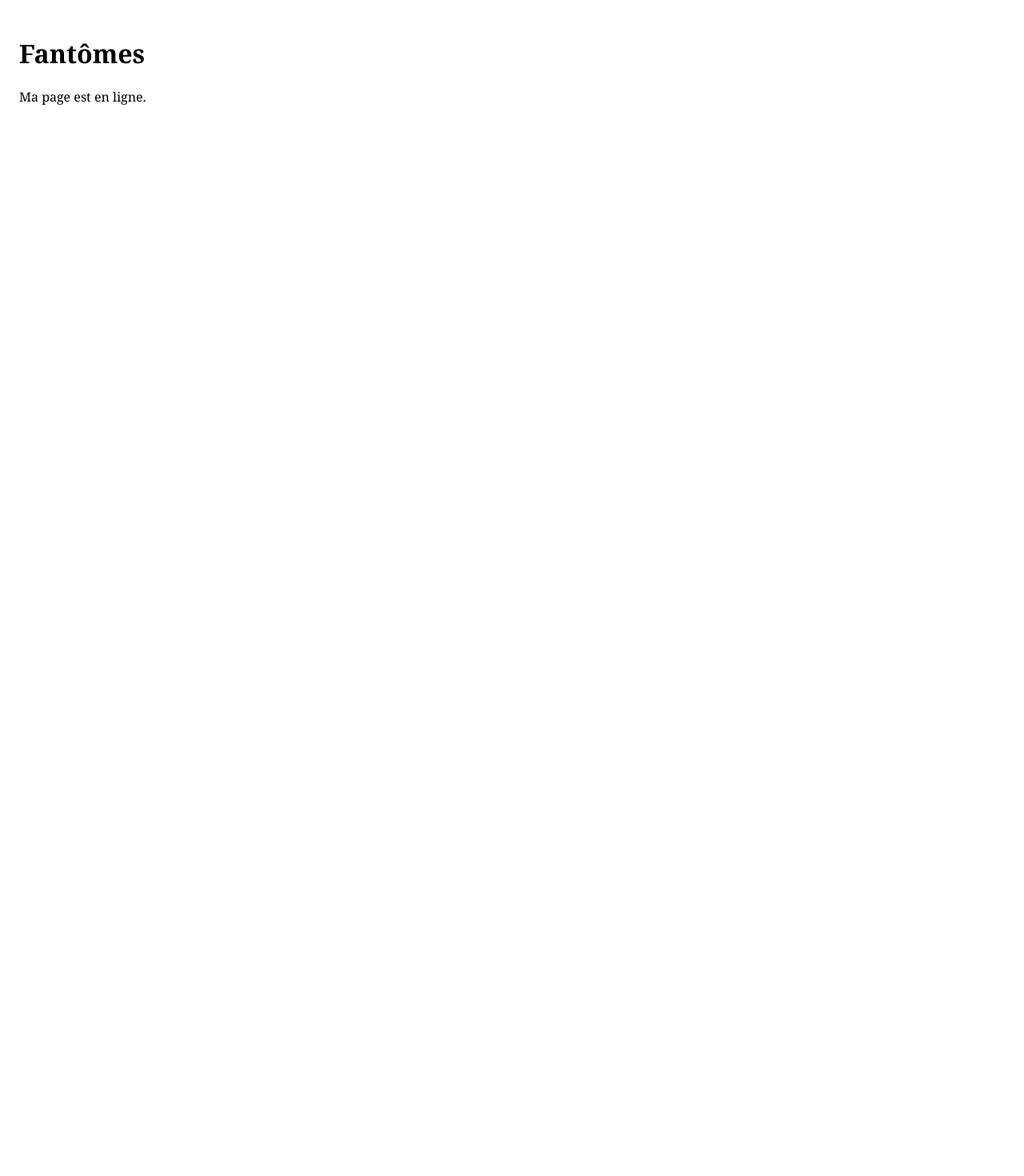
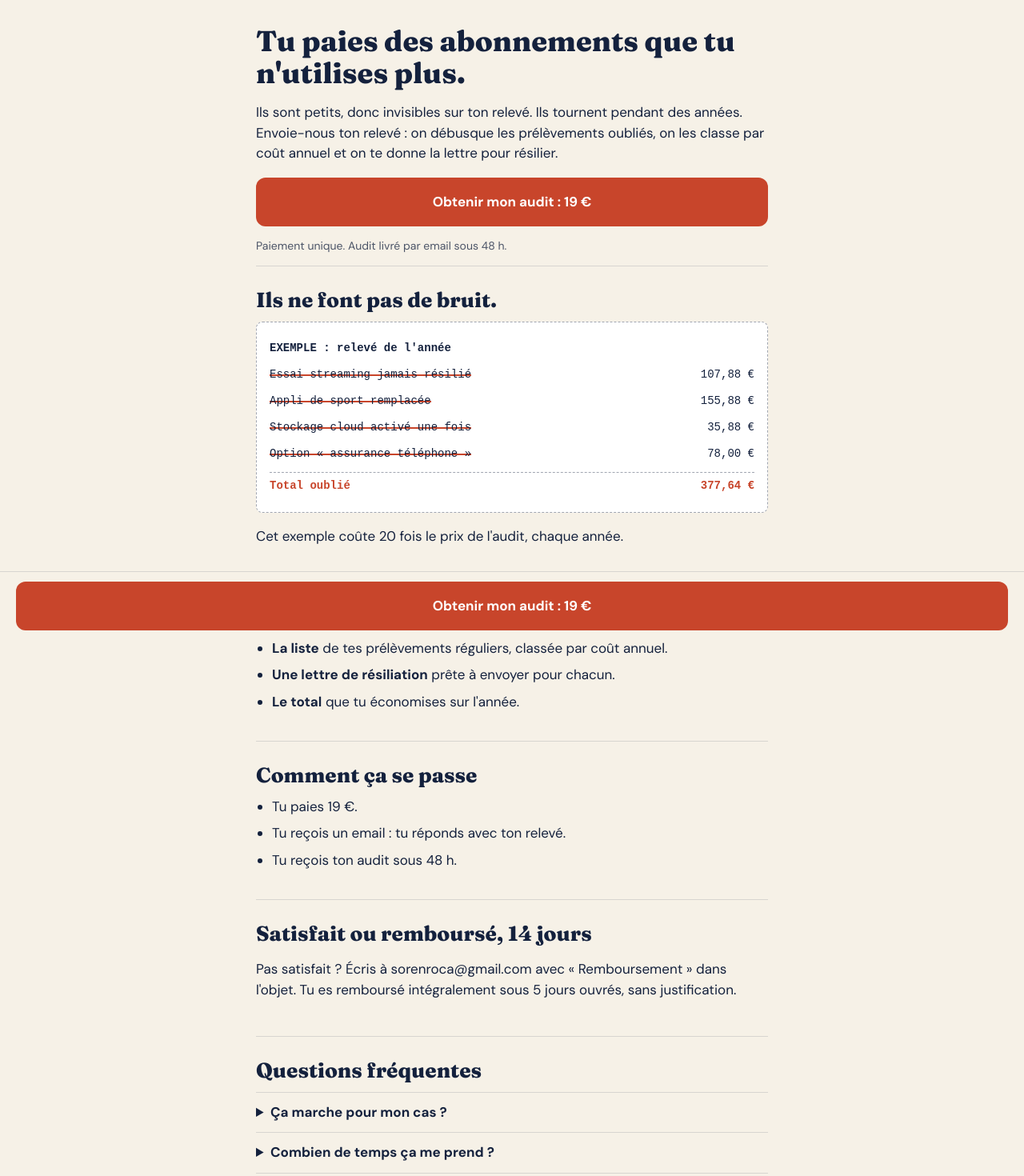
Before and after one commit to sosoyonis/Fant-me-, a Next.js app: page / in a window 1280 px wide. Shown: the top 1470 px of the page at 80% size. Before the commit the page ends 800 px from the top, so only its background shows below. Built offline with nearby package versions, Linux system fonts and the light colour scheme.

Commit message:
Refactor Home component with updated content and styles

```diff
--- a/app/page.tsx
+++ b/app/page.tsx
@@ -1,8 +1,120 @@
+import { Fraunces, DM_Sans } from "next/font/google";
+
+const titre = Fraunces({ subsets: ["latin"], display: "swap" });
+const texte = DM_Sans({ subsets: ["latin"], display: "swap" });
+
+const LIEN_PAIEMENT = "#"; // sera remplacé par le lien Stripe
+const EMAIL = "sorenroca@gmail.com"; // à remplacer
+
+const lignes = [
+  ["Essai streaming jamais résilié", "107,88 €"],
+  ["Appli de sport remplacée", "155,88 €"],
+  ["Stockage cloud activé une fois", "35,88 €"],
+  ["Option « assurance téléphone »", "78,00 €"],
+];
+
+const faq = [
+  ["Ça marche pour mon cas ?", "Oui si tu as un compte bancaire français avec des prélèvements ou paiements par carte récurrents. Il me faut ton relevé en PDF ou CSV, sur 3 à 12 mois."],
+  ["Combien de temps ça me prend ?", "Environ 5 minutes pour m'envoyer ton relevé. Ton audit arrive sous 48 h."],
+  ["Et si je veux arrêter ?", "Il n'y a rien à arrêter : c'est un paiement unique de 19 €, sans abonnement caché."],
+  ["À quoi sert ce que je paie ?", "À une liste de tes abonnements oubliés classés par coût annuel, une lettre de résiliation prête pour chacun, et le total que tu économises. Ton relevé est supprimé de mon côté une fois l'audit envoyé."],
+];
+
+const css = `
+.p{background:#F6F1E7;color:#14213D;min-height:100vh;padding-bottom:96px;line-height:1.5;font-size:17px}
+.w{max-width:640px;margin:0 auto;padding:0 20px}
+.p h1,.p h2{font-weight:800;line-height:1.1;margin:0}
+.p h1{font-size:36px;padding-top:32px}
+.p h2{font-size:26px;margin-bottom:12px}
+.p section{padding:28px 0;border-top:1px solid #14213D22}
+.btn{display:block;text-align:center;background:#C8452B;color:#fff;font-weight:700;padding:18px 20px;border-radius:12px;text-decoration:none}
+.bar{position:fixed;left:0;right:0;bottom:0;padding:12px 20px calc(12px + env(safe-area-inset-bottom));background:#F6F1E7;border-top:1px solid #14213D22}
+.tk{background:#fff;border:1px dashed #14213D66;border-radius:8px;padding:16px;font-family:ui-monospace,monospace;font-size:14px}
+.tk div{display:flex;justify-content:space-between;gap:12px;padding:6px 0}
+.s{background:linear-gradient(#C8452B,#C8452B) no-repeat 0 55%/0 2px;animation:b .8s forwards}
+@keyframes b{to{background-size:100% 2px}}
+.tot{border-top:1px dashed #14213D66;margin-top:6px;font-weight:700;color:#C8452B}
+.p details{border-top:1px solid #14213D22;padding:12px 0}
+.p summary{font-weight:700;cursor:pointer}
+.p ul{padding-left:20px;margin:0}
+.p li{margin-bottom:8px}
+`;
+
 export default function Home() {
   return (
-    <main style={{ padding: 24, fontFamily: "Georgia, serif" }}>
-      <h1>Fantômes</h1>
-      <p>Ma page est en ligne.</p>
+    <main className={`p ${texte.className}`}>
+      <style>{css}</style>
+      <div className={titre.className}>
+        <div className="w">
+          <h1>Tu paies des abonnements que tu n'utilises plus.</h1>
+        </div>
+      </div>
+      <div className="w">
+        <p>
+          Ils sont petits, donc invisibles sur ton relevé. Ils tournent pendant des
+          années. Envoie-nous ton relevé : on débusque les prélèvements oubliés, on
+          les classe par coût annuel et on te donne la lettre pour résilier.
+        </p>
+        <a className="btn" href={LIEN_PAIEMENT}>Obtenir mon audit : 19 €</a>
+        <p style={{ fontSize: 14, opacity: 0.75 }}>
+          Paiement unique. Audit livré par email sous 48 h.
+        </p>
+
+        <section>
+          <h2 className={titre.className}>Ils ne font pas de bruit.</h2>
+          <div className="tk">
+            <div><b>EXEMPLE : relevé de l'année</b></div>
+            {lignes.map(([nom, prix], i) => (
+              <div key={nom}>
+                <span className="s" style={{ animationDelay: `${0.5 + i * 0.5}s` }}>{nom}</span>
+                <span>{prix}</span>
+              </div>
+            ))}
+            <div className="tot"><span>Total oublié</span><span>377,64 €</span></div>
+          </div>
+          <p>Cet exemple coûte 20 fois le prix de l'audit, chaque année.</p>
+        </section>
+
+        <section>
+          <h2 className={titre.className}>Ce que tu reçois</h2>
+          <ul>
+            <li><b>La liste</b> de tes prélèvements réguliers, classée par coût annuel.</li>
+            <li><b>Une lettre de résiliation</b> prête à envoyer pour chacun.</li>
+            <li><b>Le total</b> que tu économises sur l'année.</li>
+          </ul>
+        </section>
+
+        <section>
+          <h2 className={titre.className}>Comment ça se passe</h2>
+          <ul>
+            <li>Tu paies 19 €.</li>
+            <li>Tu reçois un email : tu réponds avec ton relevé.</li>
+            <li>Tu reçois ton audit sous 48 h.</li>
+          </ul>
+        </section>
+
+        <section>
+          <h2 className={titre.className}>Satisfait ou remboursé, 14 jours</h2>
+          <p>
+            Pas satisfait ? Écris à {EMAIL} avec « Remboursement » dans l'objet.
+            Tu es remboursé intégralement sous 5 jours ouvrés, sans justification.
+          </p>
+        </section>
+
+        <section>
+          <h2 className={titre.className}>Questions fréquentes</h2>
+          {faq.map(([q, r]) => (
+            <details key={q}>
+              <summary>{q}</summary>
+              <p>{r}</p>
+            </details>
+          ))}
+        </section>
+      </div>
+
+      <div className="bar">
+        <a className="btn" href={LIEN_PAIEMENT}>Obtenir mon audit : 19 €</a>
+      </div>
     </main>
   );
 }
```
